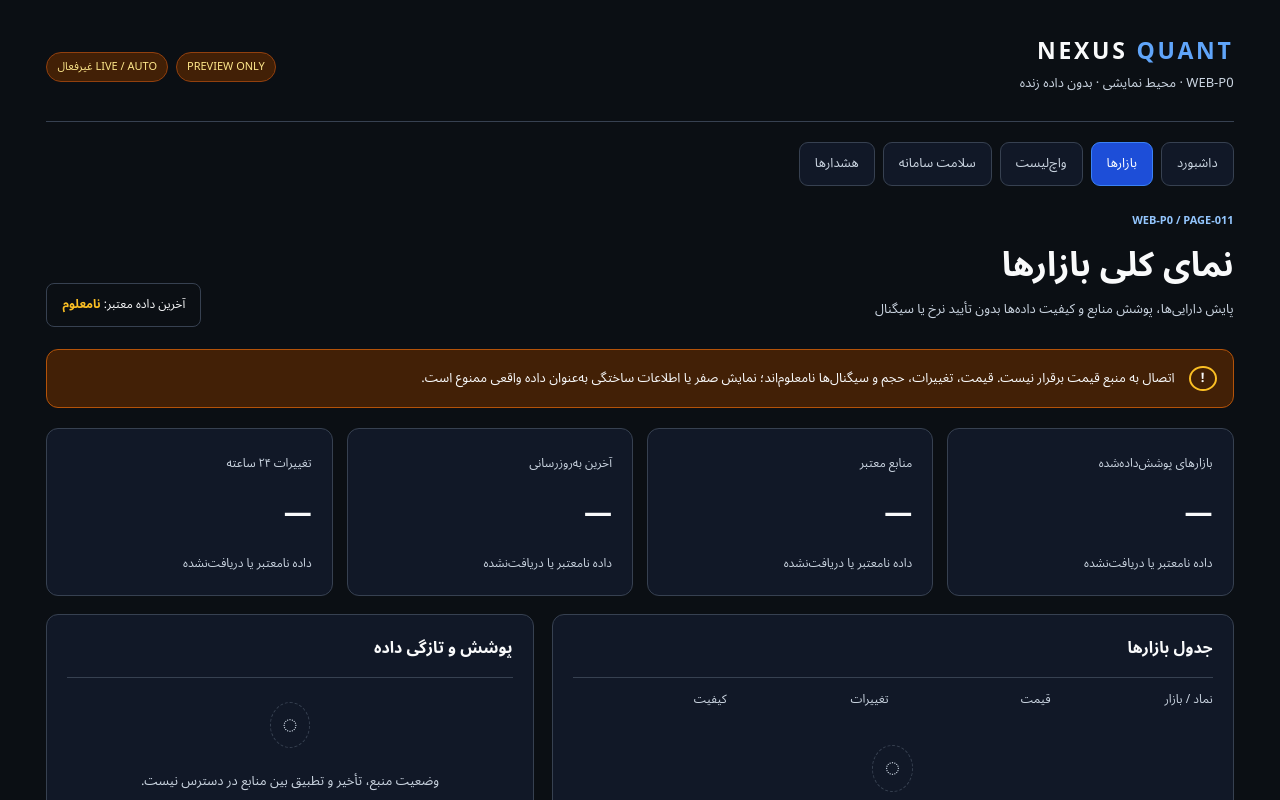
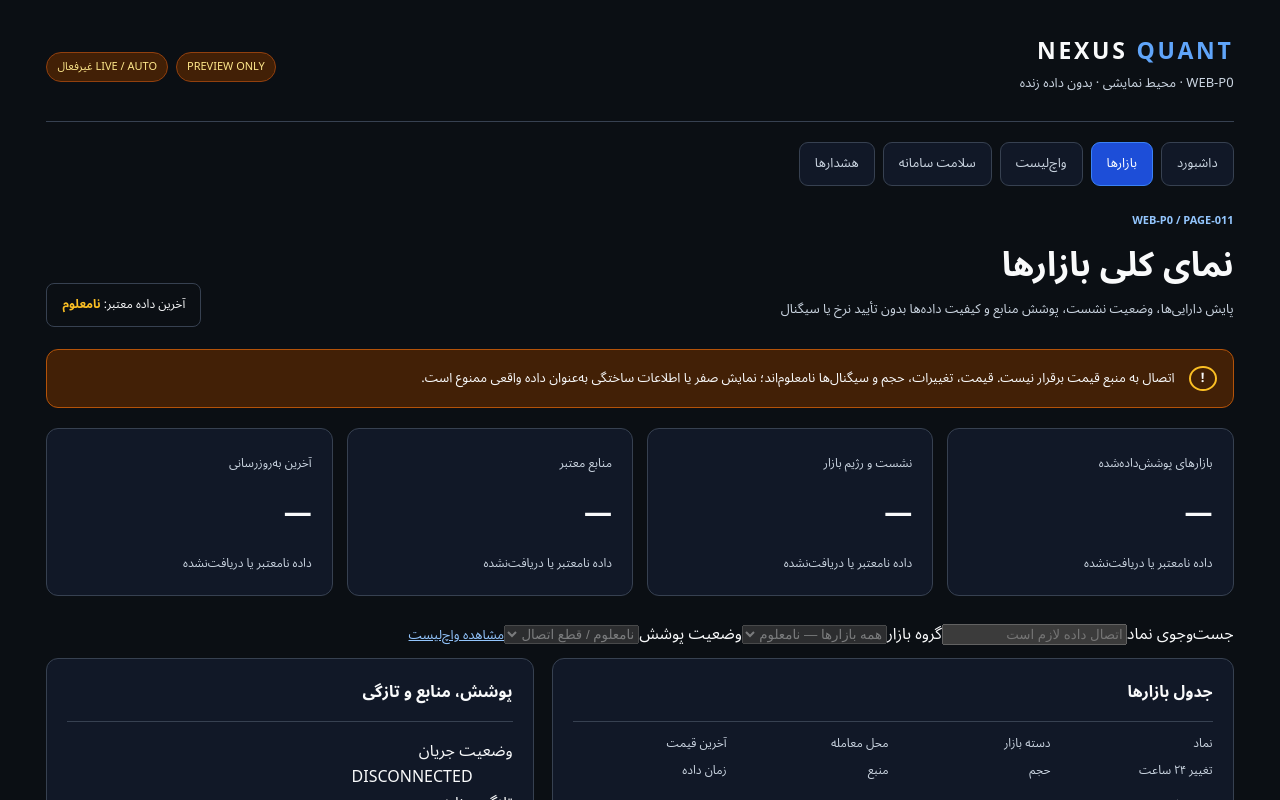
Before and after one commit to rahemih/Finance, a Next.js app in the folder apps/web/: page /markets in a window 1280 px wide. Shown: the top 800 px of the page. Built offline with nearby package versions, Linux system fonts and the light colour scheme.

Commit message:
feat(web-p0): align P0-C page skeletons with approved 8-column market, watchlist and asset tab contracts

```diff
--- a/apps/web/src/components/markets/markets-preview.tsx
+++ b/apps/web/src/components/markets/markets-preview.tsx
@@ -3,6 +3,10 @@
 import "../../styles/markets-preview.css";
 
 const UNKNOWN="—";
+const marketHeaders=["نماد","دسته بازار","محل معامله","آخرین قیمت","تغییر ۲۴ ساعت","حجم","منبع","زمان داده"];
+const watchHeaders=["ترتیب","نماد","قیمت","تغییر","منبع","آخرین به‌روزرسانی"];
+const detailTabs=["نمای کلی","نمودار","تکنیکال","جریان سفارش","نقدشوندگی","کلان","اخبار","تحلیل"];
+
 const nav=[{href:"/dashboard",label:"داشبورد"},{href:"/markets",label:"بازارها"},{href:"/markets/watchlist",label:"واچ‌لیست"},{href:"/system",label:"سلامت سامانه"},{href:"/system/alerts",label:"هشدارها"}];
 function Shell({id,title,desc,children}:{id:string;title:string;desc:string;children:React.ReactNode}){
 return <main dir="rtl" className="nq-mkt" data-web-p0-preview="true"><div className="nq-mkt-wrap">
@@ -15,15 +19,26 @@
 function Panel({title,children}:{title:string;children:React.ReactNode}){return <section className="nq-mkt-panel"><h2>{title}</h2>{children}</section>}
 function Empty({text}:{text:string}){return <div className="nq-mkt-empty"><b aria-hidden="true">◌</b><p>{text}</p><small>Source: UNCONNECTED · Freshness: UNKNOWN · asOf: UNKNOWN</small></div>}
 function Tile({label}:{label:string}){return <article className="nq-mkt-tile"><span>{label}</span><strong><FinancialIsland>{UNKNOWN}</FinancialIsland></strong><small>داده نامعتبر یا دریافت‌نشده</small></article>}
-export function MarketsPreview(){return <Shell id="011" title="نمای کلی بازارها" desc="پایش دارایی‌ها، پوشش منابع و کیفیت داده‌ها بدون تأیید نرخ یا سیگنال">
-<div className="nq-mkt-grid"><Tile label="بازارهای پوشش‌داده‌شده"/><Tile label="منابع معتبر"/><Tile label="آخرین به‌روزرسانی"/><Tile label="تغییرات ۲۴ ساعته"/></div>
-<div className="nq-mkt-columns"><Panel title="جدول بازارها"><div className="nq-mkt-table" role="table" aria-label="بازارها فاقد داده معتبر"><div role="row"><span role="columnheader">نماد / بازار</span><span role="columnheader">قیمت</span><span role="columnheader">تغییرات</span><span role="columnheader">کیفیت</span></div></div><Empty text="هیچ قیمت قابل استنادی از منبع مجاز دریافت نشده است."/></Panel><Panel title="پوشش و تازگی داده"><Empty text="وضعیت منبع، تأخیر و تطبیق بین منابع در دسترس نیست."/ ><Link href="/system" className="nq-mkt-link">بررسی سلامت سامانه</Link></Panel></div>
+export function MarketsPreview(){return <Shell id="011" title="نمای کلی بازارها" desc="پایش دارایی‌ها، وضعیت نشست، پوشش منابع و کیفیت داده‌ها بدون تأیید نرخ یا سیگنال">
+<div className="nq-mkt-grid"><Tile label="بازارهای پوشش‌داده‌شده"/><Tile label="نشست و رژیم بازار"/><Tile label="منابع معتبر"/><Tile label="آخرین به‌روزرسانی"/></div>
+<div className="nq-mkt-toolbar" role="group" aria-label="فیلترهای غیرفعال بازار">
+ <label>جست‌وجوی نماد<input type="search" placeholder="اتصال داده لازم است" disabled aria-label="جست‌وجوی نماد؛ غیرفعال"/></label>
+ <label>گروه بازار<select disabled aria-label="گروه بازار؛ غیرفعال"><option>همه بازارها — نامعلوم</option></select></label>
+ <label>وضعیت پوشش<select disabled aria-label="پوشش منبع؛ غیرفعال"><option>نامعلوم / قطع اتصال</option></select></label>
+ <Link href="/markets/watchlist" className="nq-mkt-link">مشاهده واچ‌لیست</Link>
+</div>
+<div className="nq-mkt-columns"><Panel title="جدول بازارها"><div className="nq-mkt-table nq-mkt-market-table" role="table" aria-label="ساختار جدول هشت ستونی بازارها؛ بدون داده معتبر"><div role="row">{marketHeaders.map(h=><span role="columnheader" key={h}>{h}</span>)}</div></div><div className="nq-mkt-mobile-label">نمای کارت دارایی‌ها · موبایل · داده نامعلوم</div><Empty text="هیچ قیمت قابل استنادی از منبع مجاز دریافت نشده است. جدول خالی به معنی نبود بازار نیست."/></Panel>
+<Panel title="پوشش، منابع و تازگی"><dl className="nq-mkt-facts"><div><dt>وضعیت جریان</dt><dd>DISCONNECTED</dd></div><div><dt>تازگی مظنه</dt><dd>UNKNOWN</dd></div><div><dt>هماهنگی ارائه‌دهندگان</dt><dd>UNVERIFIED</dd></div><div><dt>پوشش نمادهای فارکس</dt><dd>NOT_MEASURED</dd></div></dl><Empty text="وضعیت منبع، تأخیر و تطبیق بین منابع در دسترس نیست."/><Link href="/system" className="nq-mkt-link">بررسی سلامت سامانه</Link></Panel></div>
 </Shell>}
-export function WatchlistPreview(){return <Shell id="015" title="واچ‌لیست" desc="فهرست پیگیری دارایی‌ها با نمایش صریح نبود دسترسی و وضعیت اطلاعات">
-<div className="nq-mkt-grid"><Tile label="آیتم‌های قابل تأیید"/><Tile label="هشدارهای قیمت"/><Tile label="منابع متصل"/><Tile label="آیتم‌های با داده تازه"/></div>
-<div className="nq-mkt-columns"><Panel title="دارایی‌های پیگیری‌شده"><Empty text="واچ‌لیست کاربر بارگذاری نشده است؛ این حالت معادل واچ‌لیست خالی نیست."/></Panel><Panel title="فیلترها و دسترسی"><p className="nq-mkt-note">جست‌وجو، افزودن و حذف دارایی تا تأیید احراز هویت و اتصال سرویس غیرفعال‌اند.</p><button type="button" disabled>افزودن دارایی — غیرفعال</button><Link href="/markets" className="nq-mkt-link">بازگشت به بازارها</Link></Panel></div>
+export function WatchlistPreview(){return <Shell id="015" title="فهرست پیگیری من" desc="دارایی‌های پین‌شده و قیمت‌های معتبر فقط پس از دریافت وضعیت کاربر و منبع">
+<div className="nq-mkt-grid"><Tile label="آیتم‌های قابل تأیید"/><Tile label="آیتم‌های با داده تازه"/><Tile label="منابع متصل"/><Tile label="هشدارهای قیمت"/></div>
+<div className="nq-mkt-columns"><Panel title="دارایی‌های پیگیری‌شده"><div className="nq-mkt-table nq-mkt-watch-table" role="table" aria-label="ساختار واچ‌لیست؛ وضعیت بارگذاری نامعلوم"><div role="row">{watchHeaders.map(h=><span role="columnheader" key={h}>{h}</span>)}</div></div><Empty text="واچ‌لیست کاربر بارگذاری نشده است؛ این وضعیت با «فهرست شما خالی است» متفاوت است."/></Panel>
+<Panel title="جست‌وجو و تنظیمات"><label className="nq-mkt-search-label">جست‌وجو در فهرست<input type="search" disabled placeholder="بارگذاری فهرست لازم است"/></label><p className="nq-mkt-note">افزودن، حذف، مرتب‌سازی و ذخیره ترجیحات تا تأیید هویت و اتصال Backend غیرفعال است. تغییر آفلاین ذخیره‌شده محسوب نمی‌شود.</p><button type="button" disabled>افزودن دارایی — غیرفعال</button><button type="button" disabled>تغییر ترتیب — غیرفعال</button><Link href="/markets" className="nq-mkt-link">بازگشت به بازارها</Link></Panel></div>
 </Shell>}
-export function AssetPreview(){return <Shell id="019" title="نمای کلی دارایی" desc="جزئیات نماد و بازار فقط پس از شناسایی معتبر دارایی و تأیید منبع نمایش داده می‌شوند">
-<div className="nq-mkt-grid"><Tile label="قیمت مرجع"/><Tile label="حجم معاملات"/><Tile label="تغییرات روز"/><Tile label="کیفیت و تازگی"/></div>
-<div className="nq-mkt-columns"><Panel title="هویت دارایی و بازار"><Empty text="شناسه دارایی در وضعیت پیش‌نمایش به منبع معتبر نگاشت نشده است."/ ><p className="nq-mkt-note">Asset ID و Market ID باید مستقل از عنوان قابل مشاهده توسط Backend اعتبارسنجی شوند.</p></Panel><Panel title="نمودار و عمق بازار"><Empty text="داده زمانی و سفارش‌های بازار برای ترسیم نمودار تأیید نشده‌اند."/ ><p className="nq-mkt-note">هیچ سفارش، سیگنال یا مسیر معامله از این صفحه فعال نیست.</p><Link href="/markets" className="nq-mkt-link">بازگشت به نمای بازارها</Link></Panel></div>
+export function AssetPreview(){return <Shell id="019" title="نمای کلی دارایی" desc="جزئیات نماد، بازار و تحلیل‌ها صرفاً در حالت Fixture و بدون منبع عملیاتی">
+<div className="nq-mkt-asset-id"><strong>ASSET FIXTURE: MOCK-BTCUSDT</strong><span>نماد و هویت بازار تأیید نشده است · صرفاً داده آزمایشی غیرعملیاتی</span></div>
+<div className="nq-mkt-grid"><Tile label="آخرین قیمت معتبر"/><Tile label="حجم معاملات"/><Tile label="تغییرات روز"/><Tile label="کیفیت و تازگی"/></div>
+<div className="nq-mkt-detail-tabs" role="group" aria-label="بخش‌های تحلیلی؛ فقط نمای کلی فعال است">{detailTabs.map((t,i)=><button key={t} type="button" disabled={i!==0} aria-current={i===0?"page":undefined}>{t}{i!==0?" · غیرفعال":""}</button>)}</div>
+<div className="nq-mkt-columns"><Panel title="هویت دارایی، پوشش و رژیم بازار"><dl className="nq-mkt-facts"><div><dt>Asset ID</dt><dd>MOCK · NOT_CANONICAL</dd></div><div><dt>Market Class</dt><dd>UNKNOWN</dd></div><div><dt>Venue / Coverage</dt><dd>UNVERIFIED</dd></div><div><dt>Market Regime</dt><dd>UNKNOWN</dd></div></dl><Empty text="شناسه Fixture به رجیستری واقعی دارایی نگاشت نشده است؛ وجود دارایی واقعی تأیید نمی‌شود."/></Panel>
+<Panel title="نمودار، سیگنال و شواهد"><Empty text="داده زمانی، سیگنال، شواهد و سفارش‌های بازار برای ترسیم یا تحلیل تأیید نشده‌اند."/><p className="nq-mkt-note">مسیرهای جزئیات تحلیلی و خرید/فروش غیرفعال‌اند. این صفحه توصیه معاملاتی نیست.</p><Link href="/markets" className="nq-mkt-link">بازگشت به نمای بازارها</Link></Panel></div>
 </Shell>}
```
